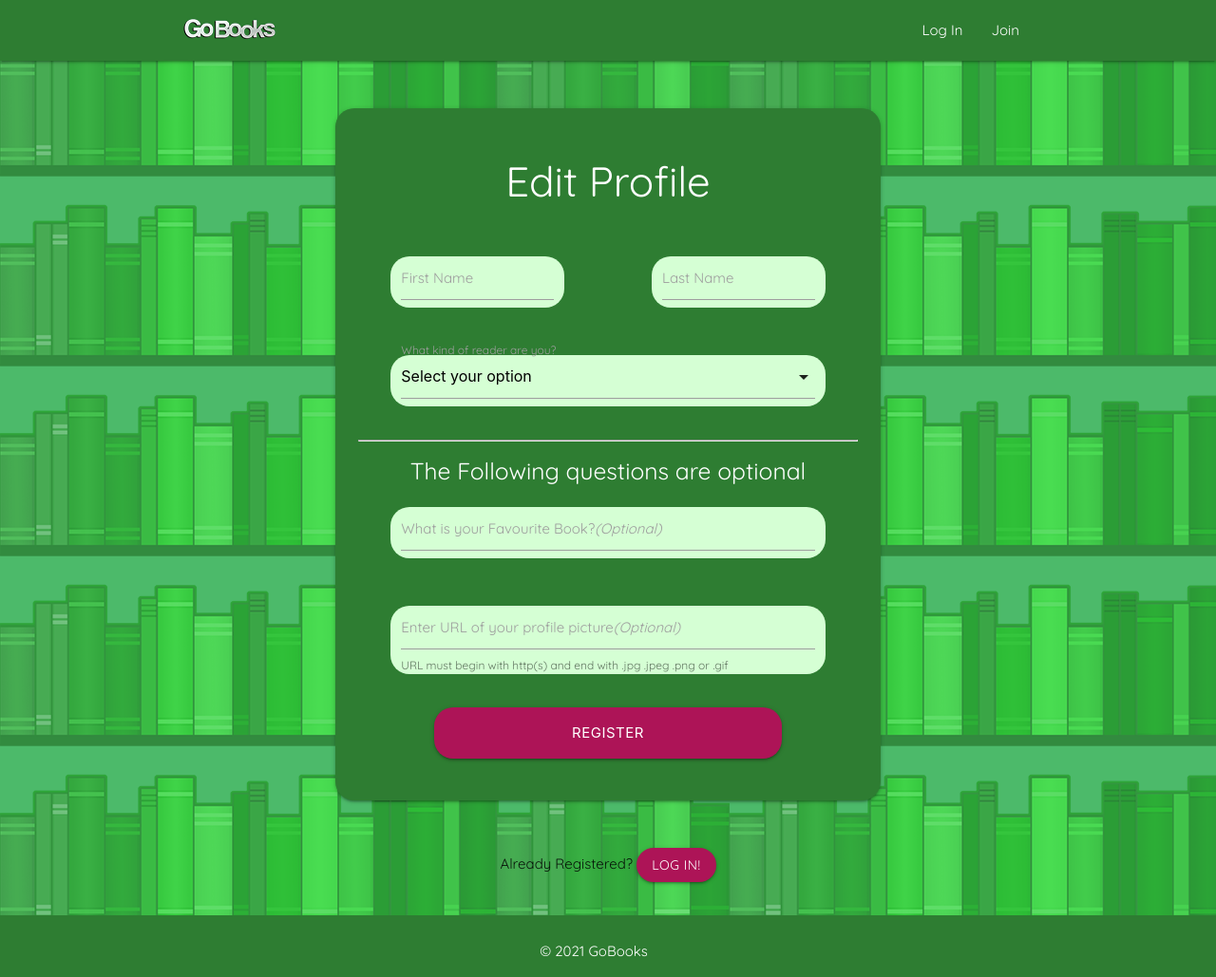
After one commit to Code-Institute-Submissions/MS3_GoBooks, a Python web app: template templates/edit_profile.html in a window 1280 px wide. The commit adds this page. Shown: the whole page at 95% size. Run offline with Jinja, Linux system fonts and the light colour scheme; the template is opened without the code that fills it, so the values that code supplies are empty.

```diff
--- a/static/css/style.css
+++ b/static/css/style.css
@@ -35,9 +35,7 @@ main {
 }
 
 p.material-icons {
-    padding-top: 10px;
-    padding-bottom: 10px;
-    margin: 0;
+    margin: 10px;
 }
 
 .socials {
@@ -79,6 +77,8 @@ footer.page-footer {
     color: white;
     text-align: center;
 }
+
+
 
 /* ----------------------------------------------- Profile Page */
 
--- a/templates/book.html
+++ b/templates/book.html
@@ -8,7 +8,7 @@
     <div class="col s12">
         <div class="card-panel green darken-3">
             <div class="row">
-                    <a href="{{ url_for('library') }}" class="white-text pink darken-3 btn">Return to Library</a>
+                    <a href="{{ url_for('library') }}" class="right white-text pink darken-3 btn">Return to Library</a>
             </div>
             <hr>
             <div class="row">
--- /dev/null
+++ b/templates/edit_profile.html
@@ -0,0 +1,82 @@
+{% extends "base.html" %}
+
+{% block content %}
+
+
+<div class="row">
+    <form class="col s12 m8 offset-m2" method="POST" action="{{ url_for('edit_profile', user_id=user._id) }}">
+        <div class="card-panel green darken-3">
+            <h3 class="center-align">Edit Profile</h3>
+            <br>
+
+            <!--Name-->
+            <div class="row">
+                <div class="input-field col s4 offset-s1">
+                    <input id="first_name" value="{{ user.first_name }}" name="first_name" type="text" pattern="^[a-zA-Z0-9]{1,20}$" class="validate"
+                    oninvalid="this.setCustomValidity('Enter first name. Only alphanumeric characters are accepted')"
+                    oninput="this.setCustomValidity('')" minlength="1" maxlength="20" required>
+                    <label for="first_name">First Name</label>
+                </div>
+                <div class="input-field col s4 offset-s2">
+                    <input id="last_name" value="{{ user.last_name }}" name="last_name" type="text" pattern="^[a-zA-Z0-9]{1,30}$" class="validate"
+                    oninvalid="this.setCustomValidity('Enter last name. Only alphanumeric characters are accepted')"
+                    oninput="this.setCustomValidity('')" minlength="1" maxlength="30" required>
+                    <label for="last_name">Last Name</label>
+                </div>
+            </div>
+
+            <!--Reader Level-->
+            <div class="row">
+                <div class="input-field col s10 offset-s1">
+                    <select id="member_level" value="{{ user.member_level }}" name="member_level" type="text" class="validate" required>
+                        <option value="" disabled selected>Select your option</option>
+                        <option value="Casual Reader">Casual Reader</option>
+                        <option value="Sporadic Dabbler">Sporadic Dabbler</option>
+                        <option value="Book Junkie">Book Junkie</option>
+                    </select>
+                    <label for="member_level">What kind of reader are you?</label>
+                </div>
+            </div>
+
+            <hr>
+
+            <h5 class="center-align">The Following questions are optional</h5>
+
+            <!--Favourite Book-->
+            <div class="row">
+                <div class="input-field col s10 offset-s1">
+                    <input id="fav_book" value="{{ user.fav_book }}" name="fav_book" type="text" class="materialize-textarea" data-length="100" maxlength="100">
+                    <label for="fav_book">What is your Favourite Book?<span><i>(Optional)</i></span></label>
+                </div>
+            </div>
+
+
+            <!--Member Image-->
+            <div class="row">
+                <div class="input-field col s10 offset-s1">
+                    <input id="member_image" value="{{ user.member_image }}" name="member_image" type="text" class="validate count" pattern="(https?:\/\/.*(?:jpg|jpeg|gif|png))" data-length="400" maxlength="400">
+                    <label for="member_image">Enter URL of your profile picture<span><i>(Optional)</i></span></label>
+                    <span class="helper-text" data-error="wrong" data-success="right">URL must begin with http(s) and end with .jpg .jpeg .png or .gif</span>
+                </div>
+            </div>
+
+            <div class="row">
+                <button type="submit" class="col s8 offset-s2 btn-large pink darken-3 waves-effect waves-light btn">
+                    Register
+                </button>
+            </div>
+        </div>
+    </form>
+</div>
+
+
+<div class="row">
+    <div class="col s12">
+        <p class="center-align">
+            Already Registered?
+            <a href="{{ url_for('login') }}" class="white-text pink darken-3 btn">Log In!</a>
+        </p>
+    </div>
+</div>
+
+{% endblock %}
--- a/templates/index.html
+++ b/templates/index.html
@@ -21,11 +21,7 @@
                     <div class="row valign-wrapper center-align">
                         <div class="input-field col s12 m8 offset-m2">
                             <input type="text" name="query" id="query" minlength="3" class="validate" required>
-                            <label for="query">Search Books</label>
-                        </div>
-                        <div class="col s12 m2">
-                            <a href="{{ url_for('homepage' )}}" class="pink darken-3 waves-effect waves-light btn"><p class="material-icons">cancel</p></a>
-                            <button type="submit" class="pink darken-3 waves-effect waves-light btn"><p class="material-icons">search</p></button>
+                            <label for="query"><i class="material-icons">search</i> Search Books</label>
                         </div>
                     </div>
                 </form>
```
Also changed, not shown: app.py (+32 -2 lines), templates/library.html (+5 -5 lines), templates/profile.html (+9 -6 lines).
